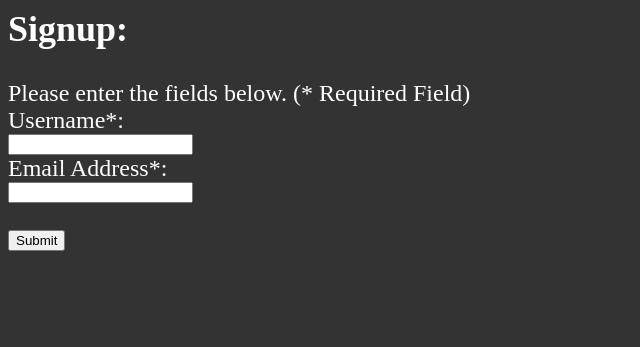
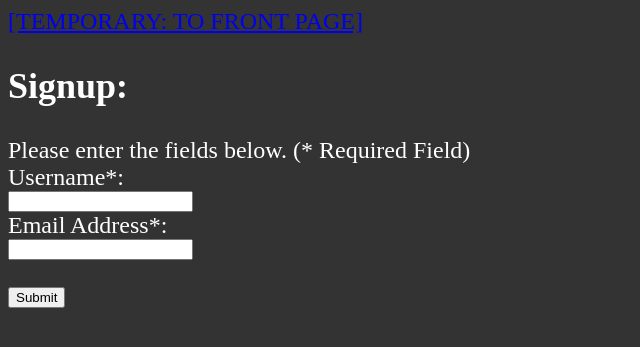
Before and after one commit to ortegagingrich/inventory-app, a Django app: template django_project/inventory/templates/inventory/signup_form.html in a window 1280 px wide. Shown: the top 347 px of the page, without its empty margins (0-640 px from the left). Run offline with Django 3.2, Linux system fonts and the light colour scheme; the template is opened without the code that fills it, so the values that code supplies are empty; parts of the project's set-up code (start-up, migrations or seed data) failed here and were passed over.

Commit message:
Temporary Link back to front page in header.

```diff
--- a/django_project/inventory/templates/inventory/inventory_header.html
+++ b/django_project/inventory/templates/inventory/inventory_header.html
@@ -1,3 +1,7 @@
+<a href="{% url 'inventory:inventory_greeter' %}">
+	[TEMPORARY: TO FRONT PAGE]
+</a>
+
 {% if user.is_authenticated %}
 	Welcome
 	<a href="{% url 'inventory:profile' %}">
```
